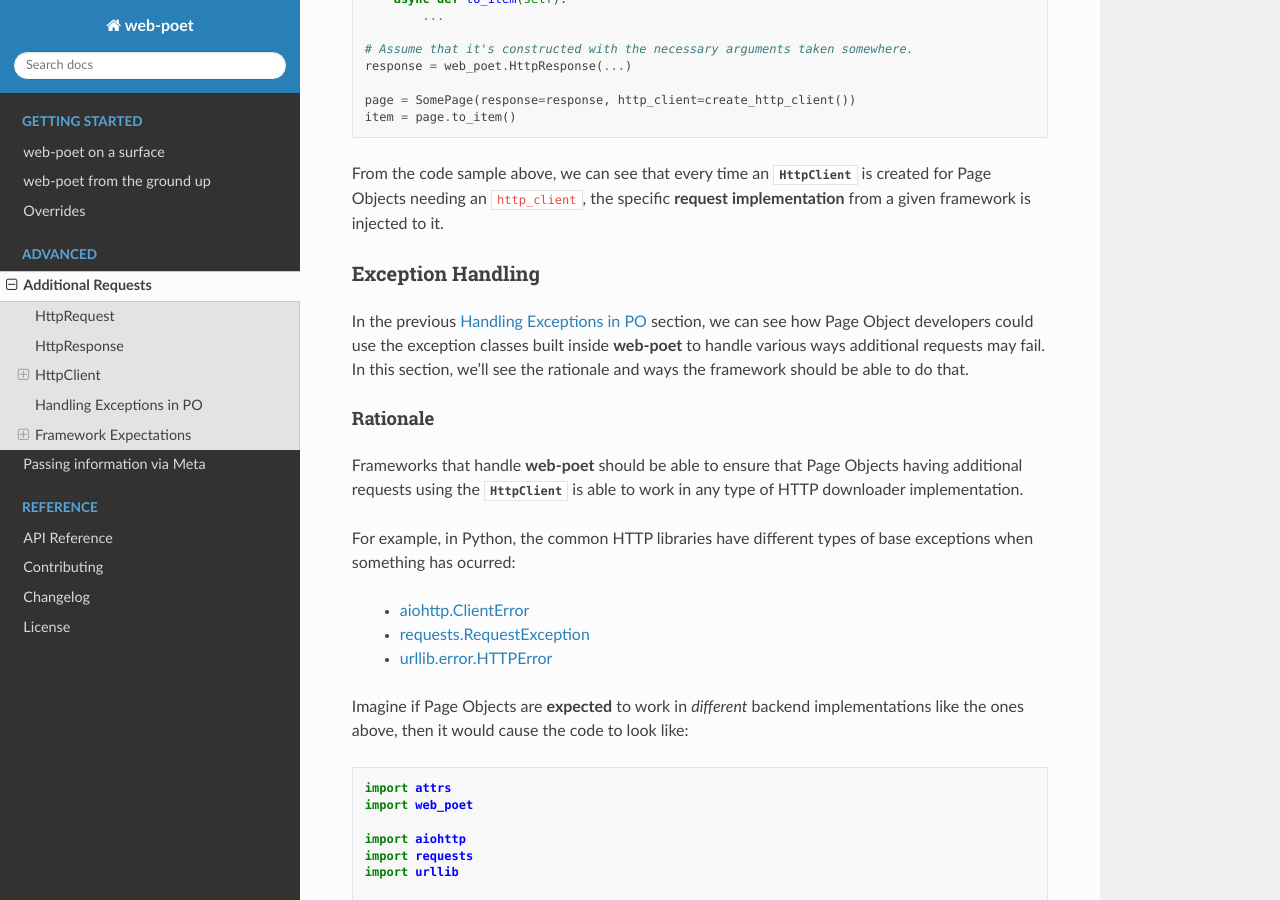
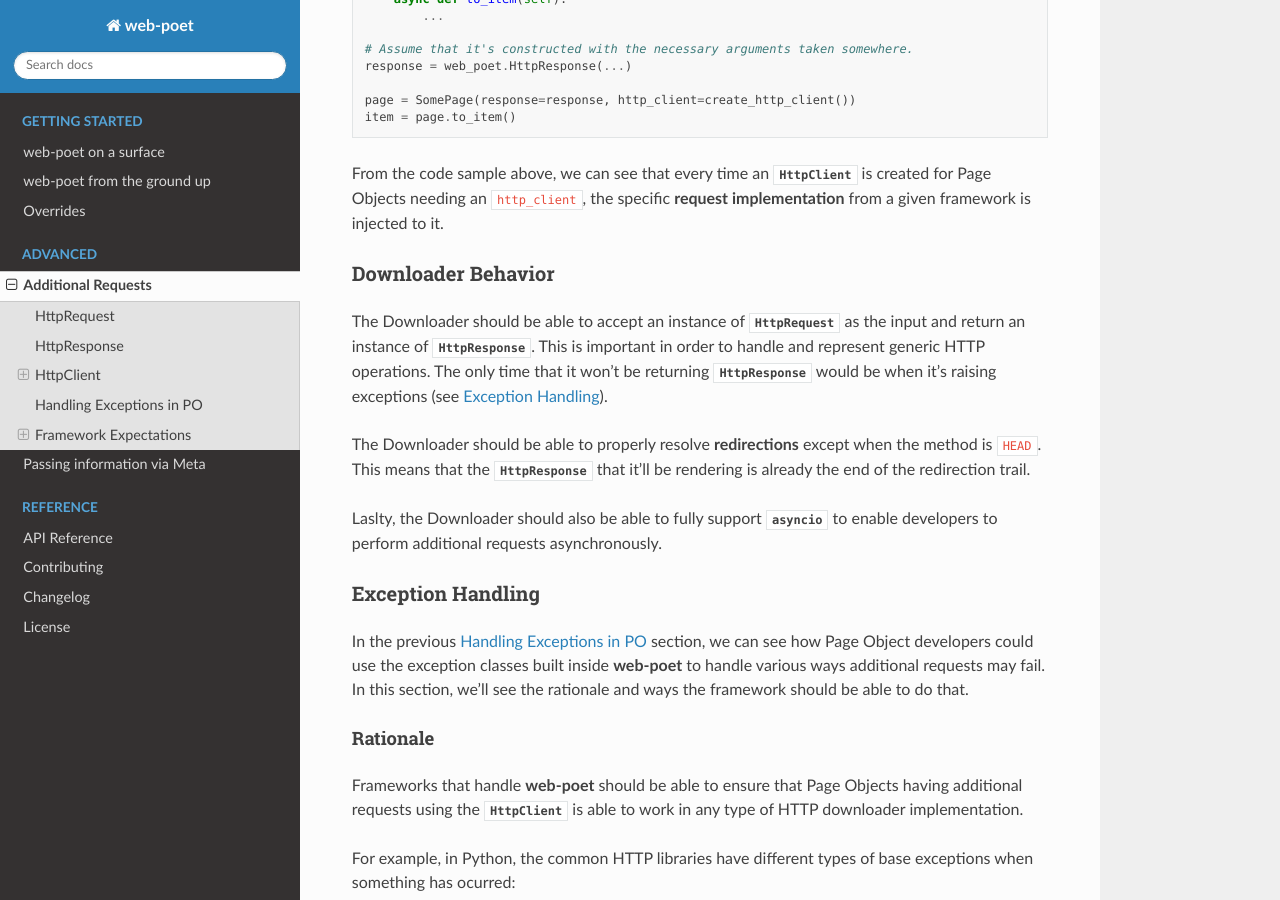
Before and after one commit to scrapinghub/web-poet, a Sphinx documentation site: the page built from docs/advanced/additional-requests.rst, in a window 1280 px wide and 900 px high, scrolled down 15951 px. Built offline with Sphinx 7.4.7 and the Read the Docs theme 2.0.0, drawn with Linux system fonts in a browser that asks for light colours.

Commit message:
further improve docs

```diff
--- a/docs/advanced/additional-requests.rst
+++ b/docs/advanced/additional-requests.rst
@@ -890,6 +890,24 @@ From the code sample above, we can see that every time an :class:`~.HttpClient`
 is created for Page Objects needing an ``http_client``, the specific **request
 implementation** from a given framework is injected to it.
 
+Downloader Behavior
+-------------------
+
+The Downloader should be able to accept an instance of :class:`~.HttpRequest`
+as the input and return an instance of :class:`~.HttpResponse`. This is important
+in order to handle and represent generic HTTP operations. The only time that
+it won't be returning :class:`~.HttpResponse` would be when it's raising exceptions
+(see :ref:`framework-exception-handling`).
+
+The Downloader should be able to properly resolve **redirections** except when
+the method is ``HEAD``. This means that the :class:`~.HttpResponse` that it'll
+be rendering is already the end of the redirection trail.
+
+Laslty, the Downloader should also be able to fully support :mod:`asyncio` to
+enable developers to perform additional requests asynchronously.
+
+.. _framework-exception-handling:
+
 Exception Handling
 ------------------
 
```
Also changed, not shown: other parts of docs/advanced/additional-requests.rst (+3 -3 lines).
